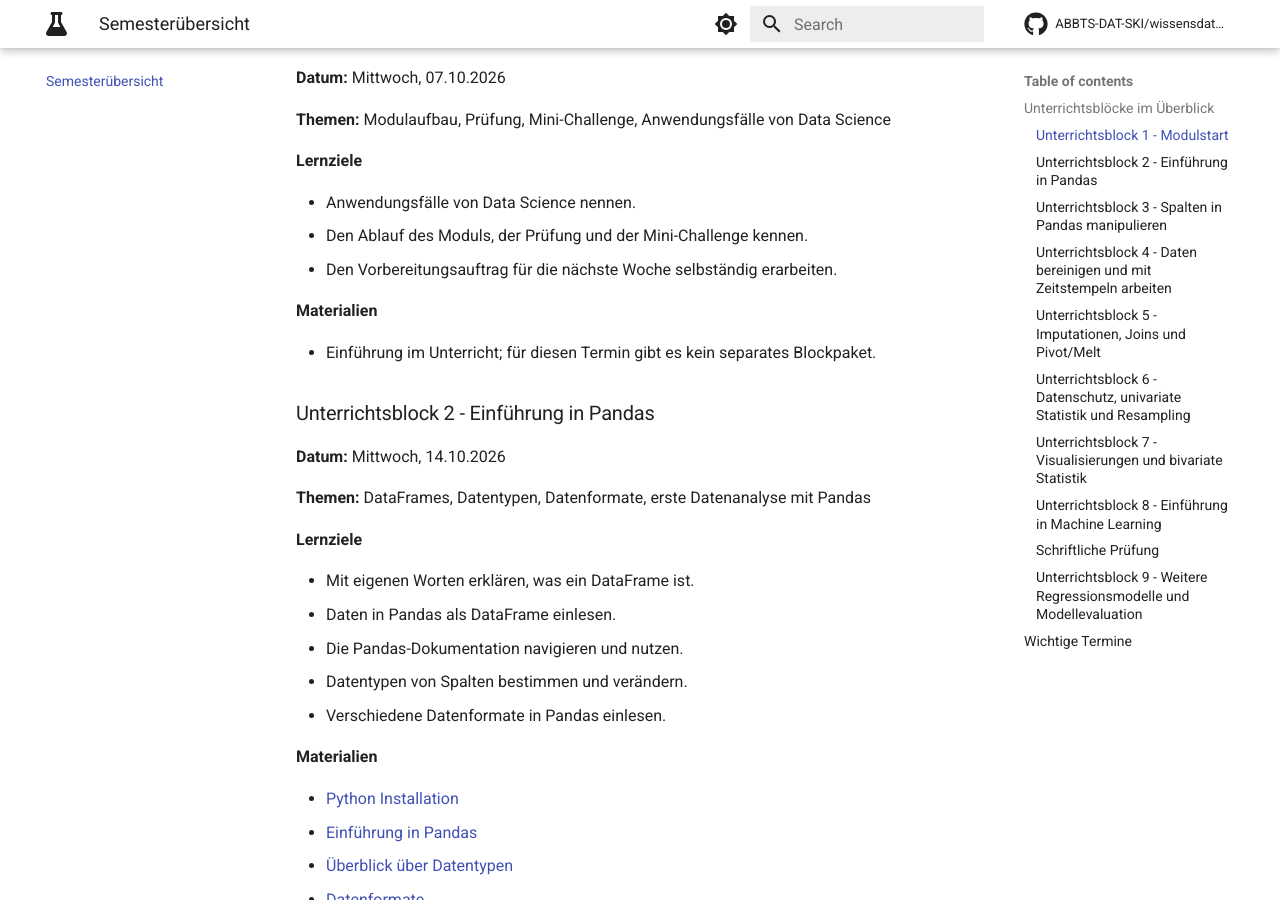
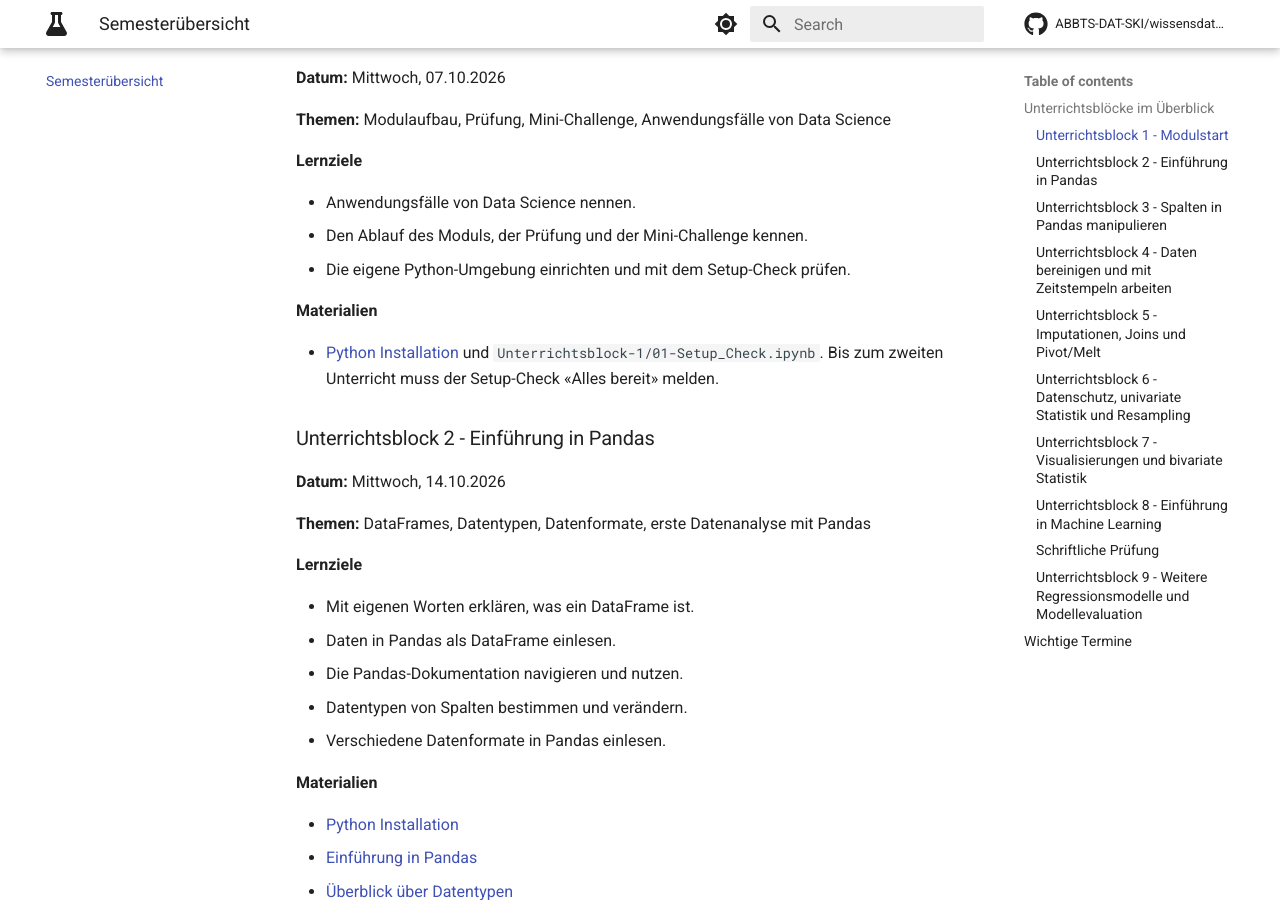
Before and after one commit to ABBTS-DAT-SKI/wissensdatenbank, an MkDocs documentation site: the page built from docs/semesteruebersicht.md, in a window 1280 px wide and 900 px high, scrolled down 1035 px. Built offline with MkDocs 1.6.1 and Material for MkDocs 9.7.7, drawn with Linux system fonts in a browser that asks for light colours; comment, search, counter and statistics services are not loaded.

Commit message:
UB1: kein Vorbereitungsauftrag, Ziel ist laufendes Python-Setup
Co-Authored-By: Claude Opus 5.5 <noreply@anthropic.com>

```diff
--- a/docs/semesteruebersicht.md
+++ b/docs/semesteruebersicht.md
@@ -31,11 +31,11 @@ Der Unterricht findet jeweils am Mittwoch von 13:00 bis 15:20 statt.
 
 - Anwendungsfälle von Data Science nennen.
 - Den Ablauf des Moduls, der Prüfung und der Mini-Challenge kennen.
-- Den Vorbereitungsauftrag für die nächste Woche selbständig erarbeiten.
+- Die eigene Python-Umgebung einrichten und mit dem Setup-Check prüfen.
 
 **Materialien**
 
-- Einführung im Unterricht; für diesen Termin gibt es kein separates Blockpaket.
+- [Python Installation](python_installation.md) und `Unterrichtsblock-1/01-Setup_Check.ipynb`. Bis zum zweiten Unterricht muss der Setup-Check «Alles bereit» melden.
 
 ### Unterrichtsblock 2 - Einführung in Pandas
 
```
